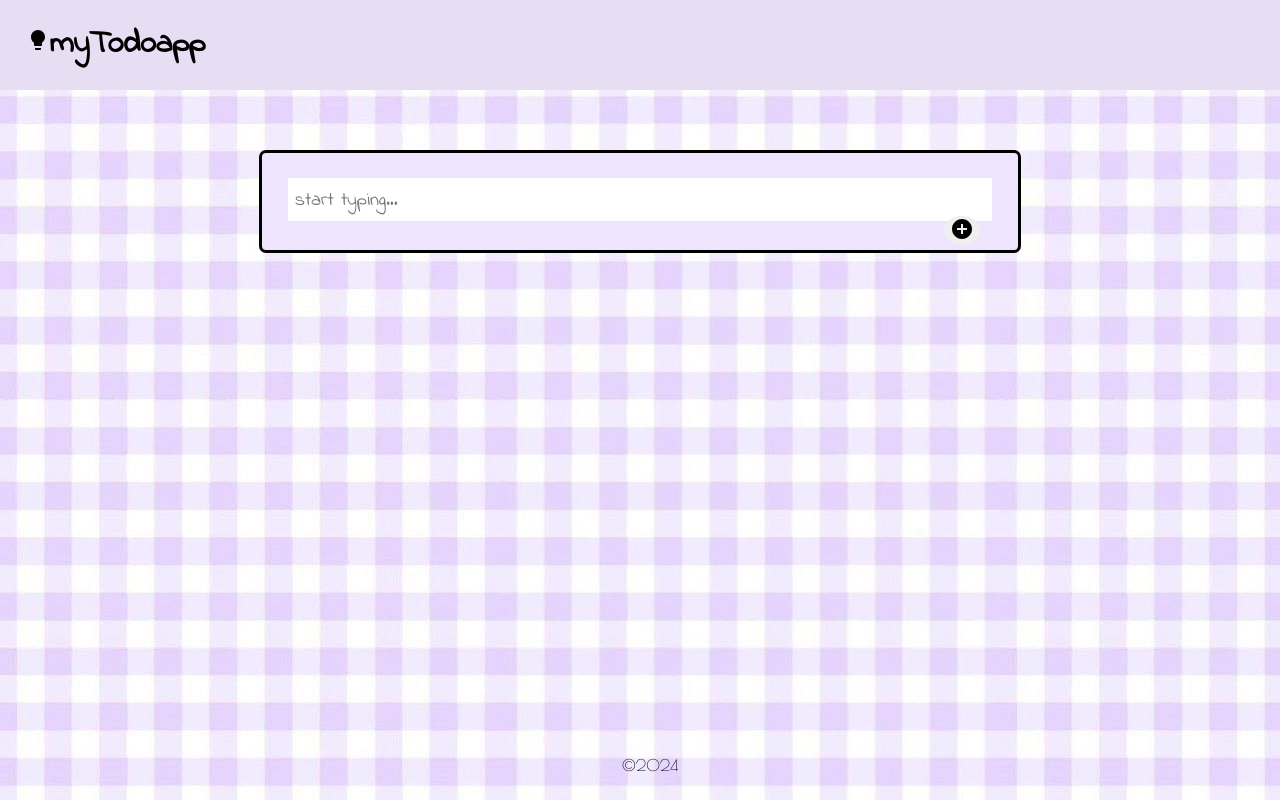
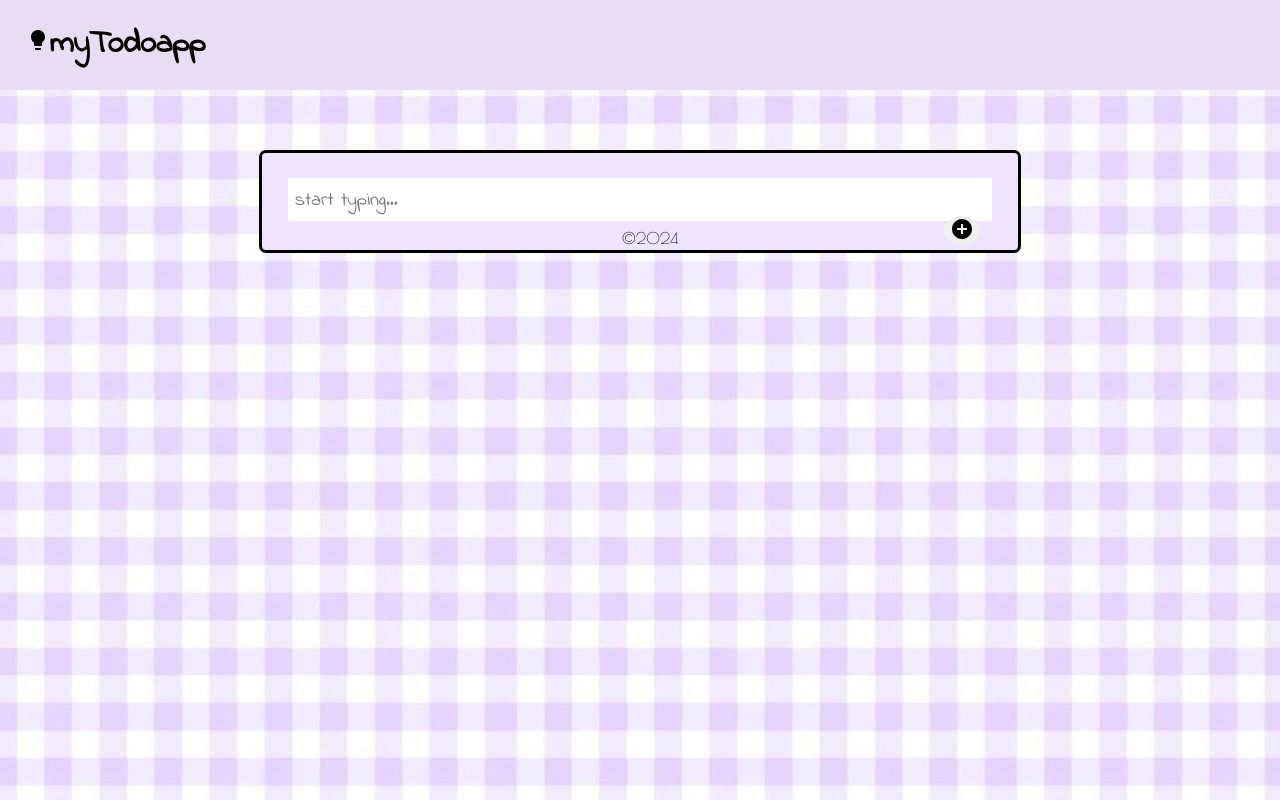
Before and after one commit to irhsayeJ/myTodoapp, a React (Create React App) app: page / in a window 1280 px wide. Built offline with nearby package versions, Linux system fonts and the light colour scheme.

Commit message:
Update App.css

```diff
--- a/src/App.css
+++ b/src/App.css
@@ -4,6 +4,7 @@ body {
   background-size: auto;
   margin: 0;
   padding: 0;
+  position:relative;
   box-sizing: border-box;
 }
 
@@ -83,7 +84,7 @@ body {
 }
 
 .footer {
-  position: fixed;
+  position: absolute;
   bottom: 0;
   width: 100%;
   text-align: center;
```
